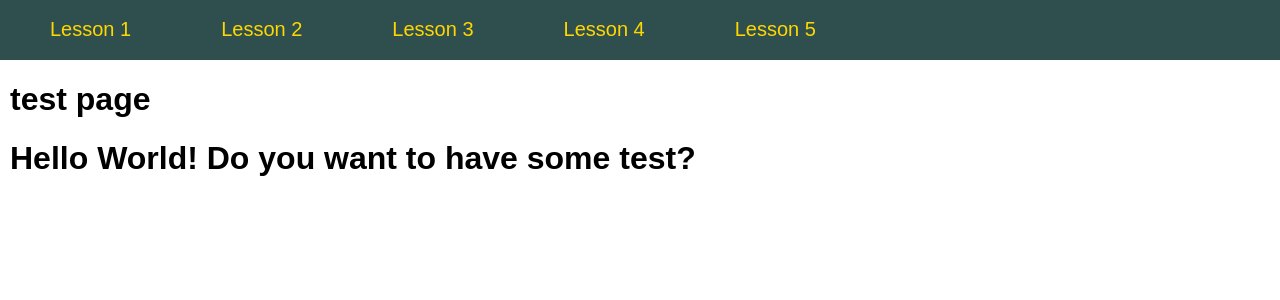
After one commit to kirsansan/tasks_from_snakes_generator, a Flask app: page /test in a window 1280 px wide. The commit adds this page. Shown: the top 300 px of the page. Run offline with Flask 2, Linux system fonts and the light colour scheme.

```diff
--- a/app.py
+++ b/app.py
@@ -23,7 +23,8 @@ lesson1_menu = [{"name": "Hello", "url": "/user/Gleb"},
                 {"name": "Task 1 letter", "url": "/letter/y"},
                 {"name": "Task 2 find", "url": "/find/?letter=Q"},
                 {"name": "Task 3 check", "url": "/check/B/Bravo"},
-                {"name": "Task 4 between ", "url": "/between/?from=<letter>&to=<letter>"}]
+                {"name": "Task 4 between ", "url": "/between/?from=B&to=P"},
+                {"name": "Task 5 get-some ", "url": "/get-some/6"}]
 
 @app.route('/')
 def index():
@@ -46,16 +47,15 @@ def about():
 def lesson1():
     return render_template('lesson1.html', menu=site_menu, submenu=lesson1_menu)
 
-
-
 @app.route('/test')
 def hello_one_more_time():
-    return render_template('index.html', menu=site_menu, adout='<h1>Hello World! Do you want to have some test? </h1>')
+    return render_template('hello.html', title="test page", menu=site_menu, hello='Hello World! Do you want to have some test?')
     # return '<h1>Hello World! Do you want to have some test? </h1>'
 
 @app.route('/user/<name>')
 def user(name):
-    return '<h1>Hello, %s!</h1>' % name
+    # return '<h1>Hello, %s!</h1>' % name
+    return render_template('hello.html', title="WOW", menu=site_menu, hello=f'Hello, {name}!')
 
 @app.route('/letter/<letter>')
 def name_from_letter(letter):
@@ -86,8 +86,34 @@ def find_between():
     """
     char_from = str(request.args.get('from')).upper()
     char_to = str(request.args.get('to')).upper()
+    temp_str_for_answer = ""
+    # print(alphabet.keys())
+    # print(char_from, char_to)
+    if char_to not in alphabet or char_from not in alphabet or char_from >= char_to:
+        return "-"
+    for x in alphabet:
+        if (char_from < x) and (char_to > x):
+            temp_str_for_answer += x
+    if temp_str_for_answer == "":
+        temp_str_for_answer = "-"
+    return temp_str_for_answer
 
-    return
+@app.route('/get-some/<number_as_str>')
+def get_some_substring(number_as_str: str):
+        """Handler for /get-some/<number> """
+        tmp_str_4_answer = ""
+        counter = 0
+        # if int(number_as_str) < len(alphabet):
+        #    for index in range(0,int(number_as_str)):
+        for x in alphabet:
+            counter += 1
+            if counter > int(number_as_str):
+                break
+            tmp_str_4_answer += x
+        # tmp_str_4_answer = ["".join(x) for x in alphabet.keys()]
+        if tmp_str_4_answer == "":
+            tmp_str_4_answer = "-"
+        return tmp_str_4_answer
 
 if __name__ == '__main__':
     app.run(host='localhost', port=5000, debug=True)
--- a/templates/base.html
+++ b/templates/base.html
@@ -5,9 +5,9 @@
     <meta charset="UTF-8">
     {% block title -%}
     {% if title %}
-        <title>funny lessons {{ title }}</title>
+        <title>funny lesson {{ title }}</title>
     {% else %}
-        <title>funny lessons {{ title }}</title>
+        <title>funny lessons</title>
     {% endif %}
     {% endblock %}
 </head>
@@ -23,9 +23,9 @@
 <div class="clear"></div>
     <div class="content">
     {% if title %}
-        <h1>funny lessons {{ title }}</h1>
+        <h1>{{ title }}</h1>
     {% else %}
-        <h1>funny lessons {{ title }}</h1>
+        <h1>funny lessons</h1>
     {% endif %}
 
 {% endblock %}
--- /dev/null
+++ b/templates/hello.html
@@ -0,0 +1,6 @@
+{% extends 'base.html' %}
+
+{% block content %}
+    {{ super() }}
+    <h1>{{ hello }}</h1>
+{% endblock %}
--- /dev/null
+++ b/templates/index.html
@@ -0,0 +1,6 @@
+{% extends 'base.html' %}
+
+{% block content %}
+    {{ super() }}
+    <p>Содержимое главной странички
+{% endblock %}
```
